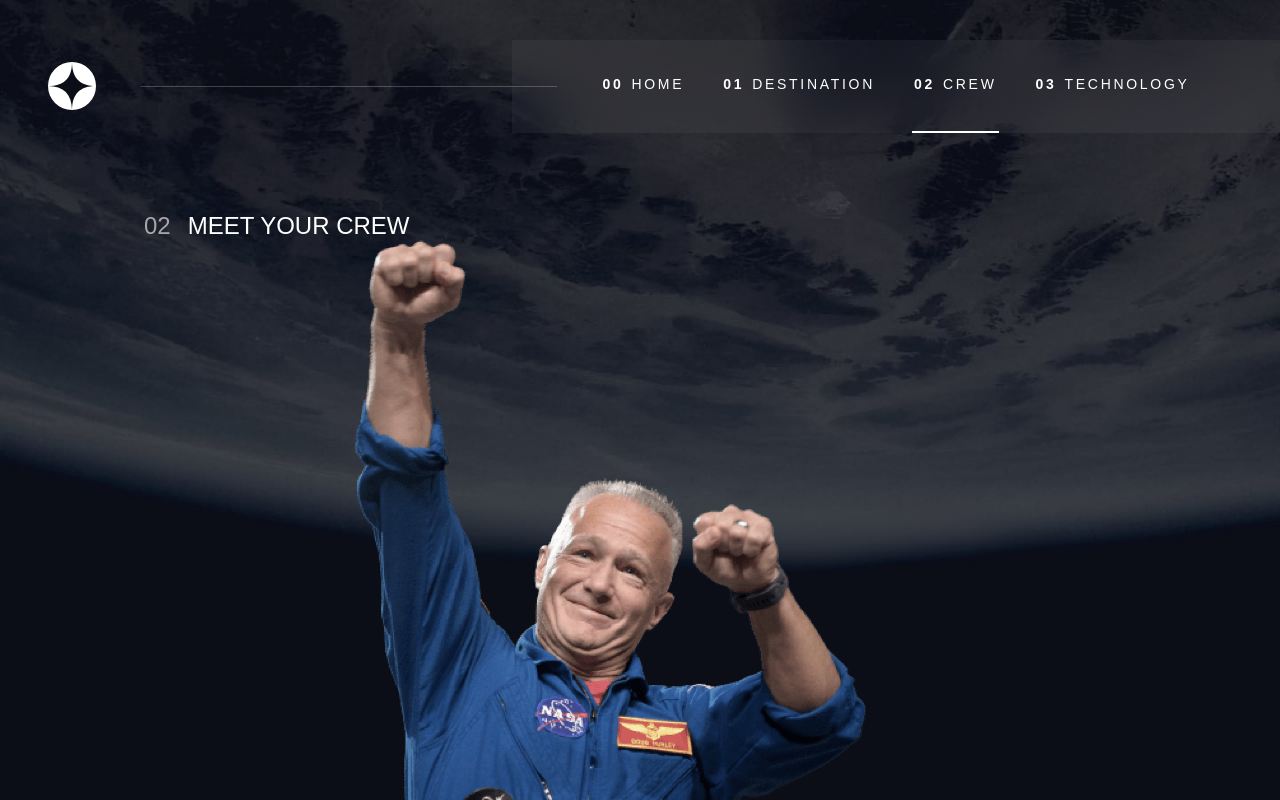
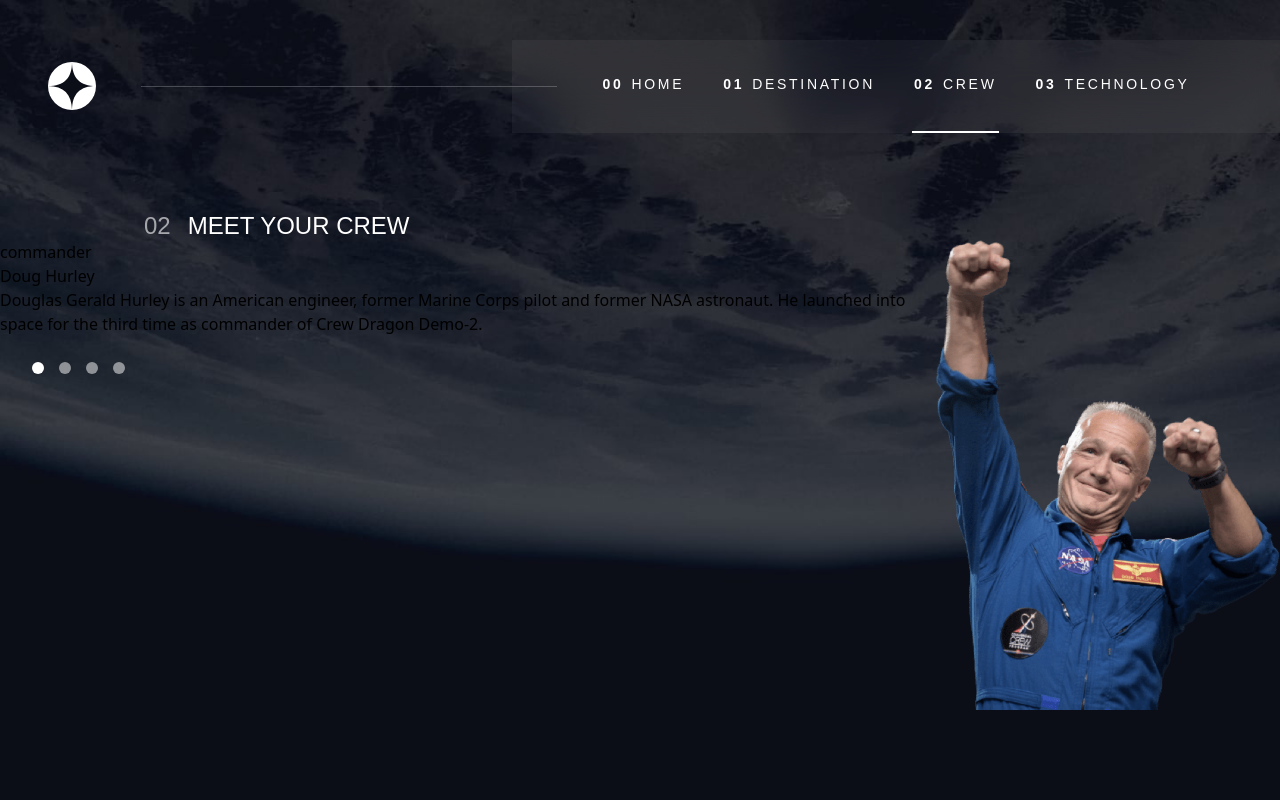
Before and after one commit to heckspoiler/space-travel, a Next.js app: page /Crew in a window 1280 px wide. Shown: the top 800 px of the page. Built offline with nearby package versions, Linux system fonts and the light colour scheme.

Commit message:
selecting works now

```diff
--- a/pages/Crew.js
+++ b/pages/Crew.js
@@ -51,20 +51,25 @@
       <MainSectionContainer>
         <h2 className={style.sectionTitle}>Meet your crew</h2>
         <section className={style.sectionLeft}>
-          <ul>
+          <h3>{selectedMember.role}</h3>
+          <h2>{selectedMember.name}</h2>
+          <p>{selectedMember.description}</p>
+          <ul className={style.memberList}>
             {members.map((member, index) => (
               <li
-                key={index}
-                className={index === selectedIndex ? style.active : ""}
+                key={member.name}
+                className={`${style.listobject} ${
+                  index === selectedIndex ? style.listobjectActive : ""
+                }`}
                 onClick={() => handleMemberClick(member, index)}
-              >
-                <img src={member.image} alt={member.name} />
-              </li>
+              ></li>
             ))}
           </ul>
         </section>
 
-        <section className={style.sectionRight}></section>
+        <section className={style.sectionRight}>
+          <img src={selectedMember.image} alt={`image of ${members.name}`} />
+        </section>
       </MainSectionContainer>
     </div>
   );
--- a/styles/Crew.module.css
+++ b/styles/Crew.module.css
@@ -25,3 +25,31 @@
       margin-right: 17px;
       opacity: 0.6;
 }
+
+.memberList {
+
+      height: 4rem;
+      width: calc(5rem + 6vw);
+      display: flex;
+      flex-direction: row;
+      justify-content: center;
+      align-items: center;
+      gap: 15px;
+}
+
+.listobject {
+      height: 12px;
+      width: 12px;
+      background-color: white;
+      opacity: 0.5;
+      border-radius: 50%;
+      transition: opacity 0.2s ease-in-out;
+}
+
+.listobject:hover {
+      cursor: pointer;
+}
+
+.listobjectActive {
+      opacity: 1;
+}
```
